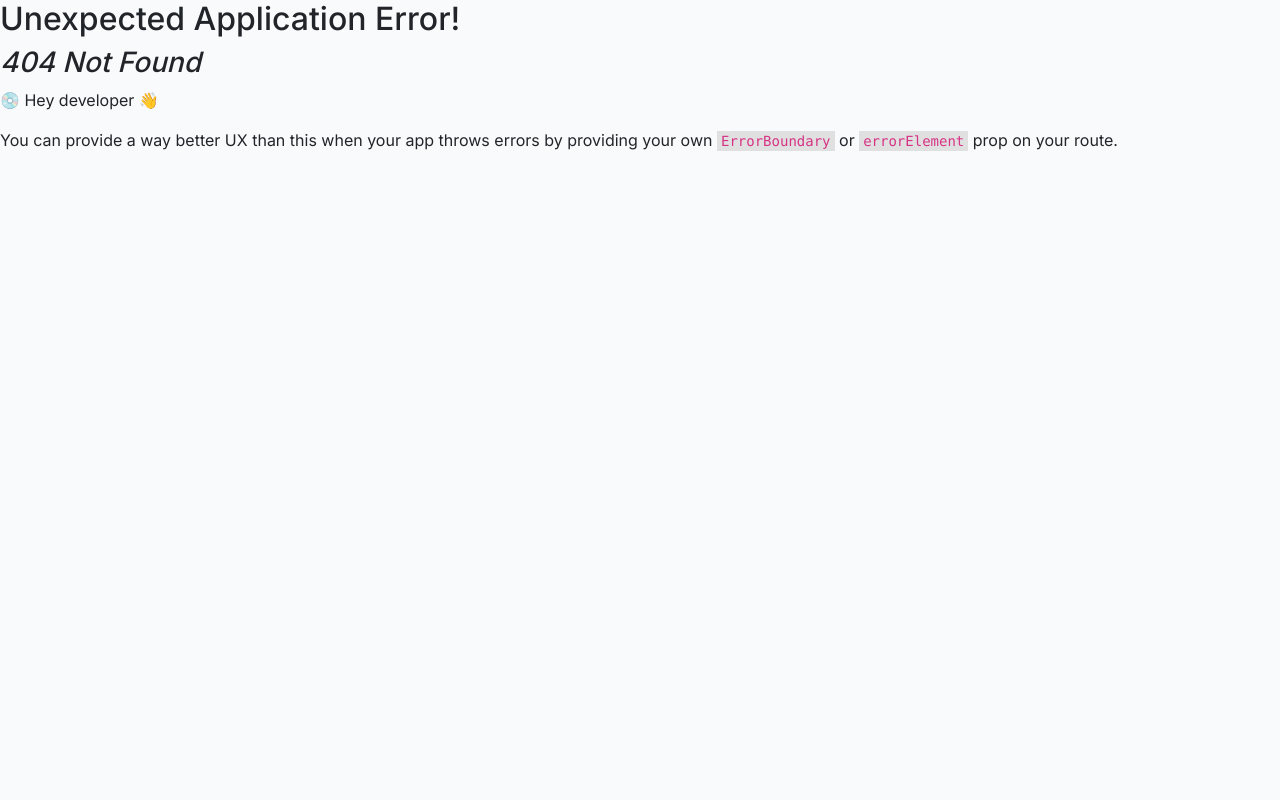
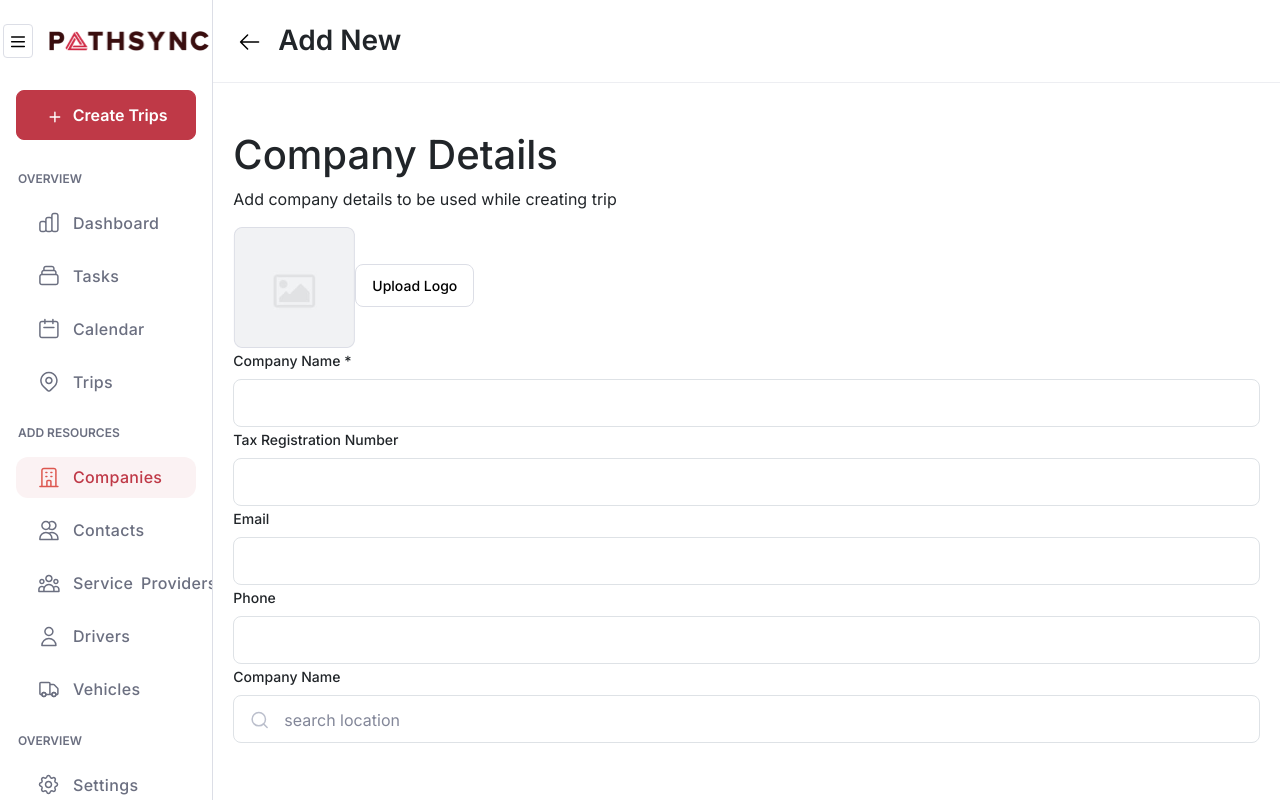
Before and after one commit to AbubakarNaveed/2nd-probational-project-system-plus, a React (Vite) app: page /user-panel/companies/add_new in a window 1280 px wide. Before the commit this address had no page. Built offline with nearby package versions, Linux system fonts and the light colour scheme.

Commit message:
custom Button created ,Add New router problem solved , Input component edited

```diff
--- a/src/Styles/styles.scss
+++ b/src/Styles/styles.scss
@@ -1,6 +1,7 @@
 @import "./theme/customBootstrap";
 @import "./theme/color";
 @import "./theme/typography";
+@import "./theme/customComponents";
 @import "./pageStyles";
 @import "./componentStyles";
 
--- /dev/null
+++ b/src/Styles/theme/_customComponents.scss
@@ -0,0 +1,14 @@
+.customUpload {
+  border: 1px solid $gray2;
+  padding: 10px 16px;
+  background: #fff;
+  font-size: $font-medium-small;
+  border-radius: 8px;
+  font-weight: $font-weight-500;
+  transition: all 300ms ease-in-out;
+  &:hover {
+    border-color: #e7aeb4;
+    // box-shadow: 0px 0px 10px $shadow_color;
+    box-shadow: -4px 4px 55px rgba(191, 57, 71, 0.12);
+  }
+}
--- a/src/components/Generals/button.jsx
+++ b/src/components/Generals/button.jsx
@@ -9,6 +9,7 @@ const Button = ({
   fontSize = "18",
   buttonSize = "",
   isDisabled = false,
+  clickEvent,
 }) => {
   // Determine the button classes based on the props
   const buttonClasses = `btn btn-${type ? `${type}-` : ""}${color} ${
@@ -21,6 +22,7 @@ const Button = ({
       className={buttonClasses}
       style={{ width: "100%" }}
       disabled={isDisabled}
+      onClick={() => clickEvent()}
     >
       {icon != "none" && (
         <span aria-hidden="true" style={{ marginRight: "8px" }}>
--- a/src/components/Generals/input.jsx
+++ b/src/components/Generals/input.jsx
@@ -16,8 +16,20 @@ const Input = ({
   icon,
 }) => {
   return (
+    <div>
+      {label && icon && (
+        <label
+          style={{
+            marginBottom: `${labelMargin}px`,
+            fontSize: fontSizes[labelSize],
+            fontWeight: 500,
+          }}
+        >
+          {label}
+        </label>
+      )}
       <div class={`${icon ? "d-flex p-" : "form-group"} input-group-lg `}>
-      {label && (
+        {label && !icon && (
           <label
             style={{
               marginBottom: `${labelMargin}px`,
@@ -52,6 +64,7 @@ const Input = ({
           placeHolder={placeHolder}
         ></input>
       </div>
+    </div>
   );
 };
 
--- /dev/null
+++ b/src/components/Userspannel/Main/Companies/addNew.jsx
@@ -0,0 +1,65 @@
+import React from "react";
+import Back from "@images/back.svg";
+import { useNavigate } from "react-router-dom";
+import DefaultAvatar from "@images/defaulAvartar.png";
+import Input from "@components/Generals/input";
+import SearchIcon from "@images/Search.svg";
+const AddNew = () => {
+  const navigate = useNavigate();
+  return (
+    <div className="mainContainer">
+      <div className="header" style={{ alignItems: "center" }}>
+        <div style={{ display: "flex", alignItems: "center", gap: "16px" }}>
+          <button
+            style={{ backgroundColor: "transparent", border: 0 }}
+            onClick={() => navigate("/user-panel/companies")}
+          >
+            <img src={Back} />
+          </button>
+          <h1 style={{ fontWeight: 600 }}>Add New</h1>
+        </div>
+      </div>
+      <div className="mainBody">
+        <div className="changeCardSection">
+          <div className="changeCard">
+            <div className="labelArea">
+              <h1>Company Details</h1>
+              <p>Add company details to be used while creating trip</p>
+            </div>
+            <div className="inputArea">
+              <div>
+                <img src={DefaultAvatar} />
+                <button className="customUpload">Upload Logo</button>
+              </div>
+              <div>
+                <Input label={"Company Name *"} type={"text"} labelSize="md" />
+                <Input
+                  label={"Tax Registration Number"}
+                  type={"text"}
+                  labelSize="md"
+                />
+              </div>
+              <div>
+                <Input label={"Email"} type={"email"} labelSize="md" />
+                <Input label={"Phone"} type={"text"} labelSize="md" />
+              </div>
+              <div>
+                <div>
+                  <Input
+                    type={"text"}
+                    label={"Company Name"}
+                    labelSize="md"
+                    placeHolder="search location"
+                    icon={SearchIcon}
+                  />
+                </div>
+              </div>
+            </div>
+          </div>
+        </div>
+      </div>
+    </div>
+  );
+};
+
+export default AddNew;
--- a/src/components/Userspannel/Main/Companies/main.jsx
+++ b/src/components/Userspannel/Main/Companies/main.jsx
@@ -9,7 +9,12 @@ import { companyDataRows, companyTableBodyRows } from "./companyData";
 import Delete from "@images/delete.svg";
 import Edit from "@images/edit.svg";
 import View from "@images/view.svg";
+import { useNavigate } from "react-router-dom";
 const main = () => {
+  const navigate = useNavigate();
+  const handleAddnew = () => {
+    navigate("/user-panel/companies/add_new", { replace: true });
+  };
   return (
     <div className="mainContainer">
       <div className="header" style={{ alignItems: "center" }}>
@@ -25,6 +30,7 @@ const main = () => {
               fontSize="16"
               color="primary"
               icon={Plus}
+              clickEvent={handleAddnew}
             />
           </div>
         </div>
--- a/src/components/Userspannel/Main/Settings/account.jsx
+++ b/src/components/Userspannel/Main/Settings/account.jsx
@@ -10,7 +10,7 @@ const account = () => {
         <div className="cardInput row custom-gutter">
           <div className="imageUploadSection col-2 p-0">
             <img src={DefaultAvatar} />
-            <button>Upload Image</button>
+            <button className="customUpload">Upload Image</button>
           </div>
           <div className="formSection col-10 p-0">
             <form>
```
Also changed, not shown: src/App.jsx (+7 -2 lines), src/Styles/componentStyles/Dashboard/_main.scss (+8 -8 lines), src/Styles/styles.css, src/assets/images/back.svg (added), 1 other file (tests, documents, lock files or other folders). Lines whose indentation alone changed are shown as unchanged.
